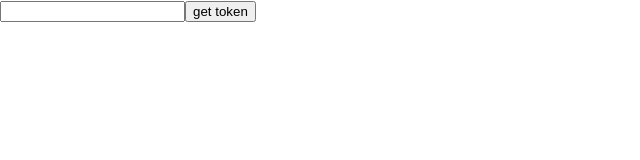
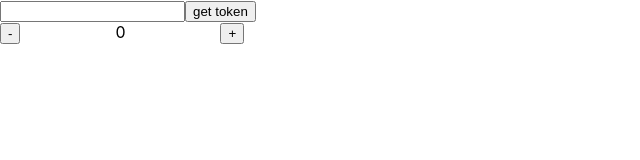
Before and after one commit to rhymado/hooks-addon, a React (Create React App) app: page /local in a window 1280 px wide. Shown: the top 160 px of the page, without its empty margins (0-640 px from the left). Built offline with nearby package versions, Linux system fonts and the light colour scheme.

Commit message:
redux hooks

```diff
--- a/src/App.js
+++ b/src/App.js
@@ -1,17 +1,21 @@
 import React from "react";
 import { BrowserRouter as Router, Route } from "react-router-dom";
+import { Provider } from "react-redux";
 
 import { ThemeProvider } from "./contexts/ThemeProvider";
 import Home from "./pages/Home";
 import Local from "./pages/Local";
+import store from "./redux/store";
 
 export default function App() {
   return (
+    <Provider store={store}>
       <ThemeProvider>
         <Router>
           <Route path="/" exact component={Home} />
           <Route path="/local" exact component={Local} />
         </Router>
       </ThemeProvider>
+    </Provider>
   );
 }
--- a/src/pages/Local.js
+++ b/src/pages/Local.js
@@ -1,10 +1,13 @@
 import React, { useState } from "react";
+import { useSelector, useDispatch } from "react-redux";
 
 import useLocalStorage from "../hooks/useLocalStorage";
 
 export default function Local() {
   const [user, setUser] = useState("");
   const [token, setToken] = useLocalStorage("token");
+  const counter = useSelector((state) => state.counter);
+  const dispatch = useDispatch();
   return (
     <>
       <div>{token}</div>
@@ -15,6 +18,21 @@ export default function Local() {
         onChange={(e) => setUser(e.target.value)}
       />
       <button onClick={() => setToken(btoa(user))}>get token</button>
+      <div>
+        <div>
+          <button onClick={() => dispatch({ type: "SUB_COUNTER" })}>-</button>
+          <div
+            style={{
+              width: "200px",
+              display: "inline-block",
+              textAlign: "center",
+            }}
+          >
+            {counter}
+          </div>
+          <button onClick={() => dispatch({ type: "ADD_COUNTER" })}>+</button>
+        </div>
+      </div>
     </>
   );
 }
--- /dev/null
+++ b/src/redux/store.js
@@ -0,0 +1,25 @@
+import { createStore, applyMiddleware } from "redux";
+import { createLogger } from "redux-logger";
+
+const logger = createLogger();
+const enhancer = applyMiddleware(logger);
+const reducer = (state = { counter: 0 }, action) => {
+  switch (action.type) {
+    case "ADD_COUNTER":
+      return {
+        ...state,
+        counter: state.counter + 1,
+      };
+    case "SUB_COUNTER":
+      return {
+        ...state,
+        counter: state.counter - 1,
+      };
+
+    default:
+      return state;
+  }
+};
+
+const store = createStore(reducer, enhancer);
+export default store;
```
Lines whose indentation alone changed are shown as unchanged.
